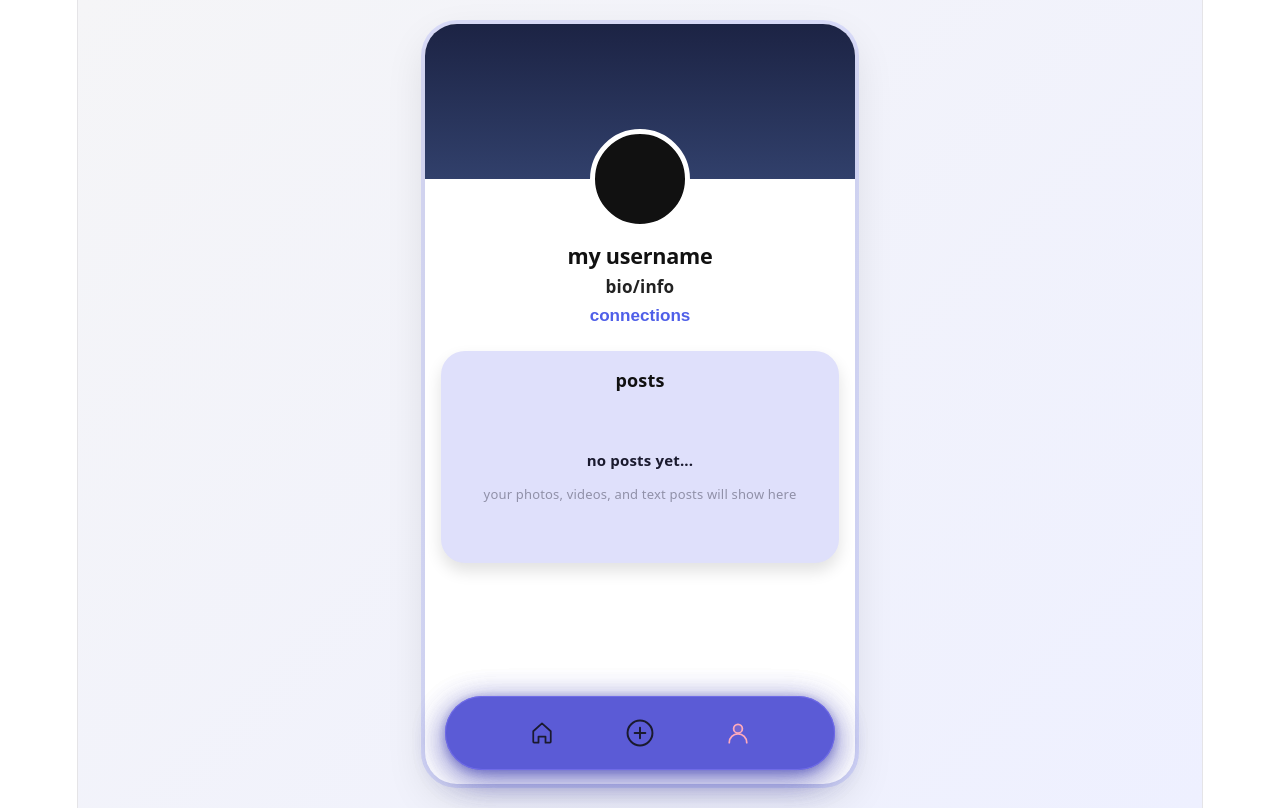
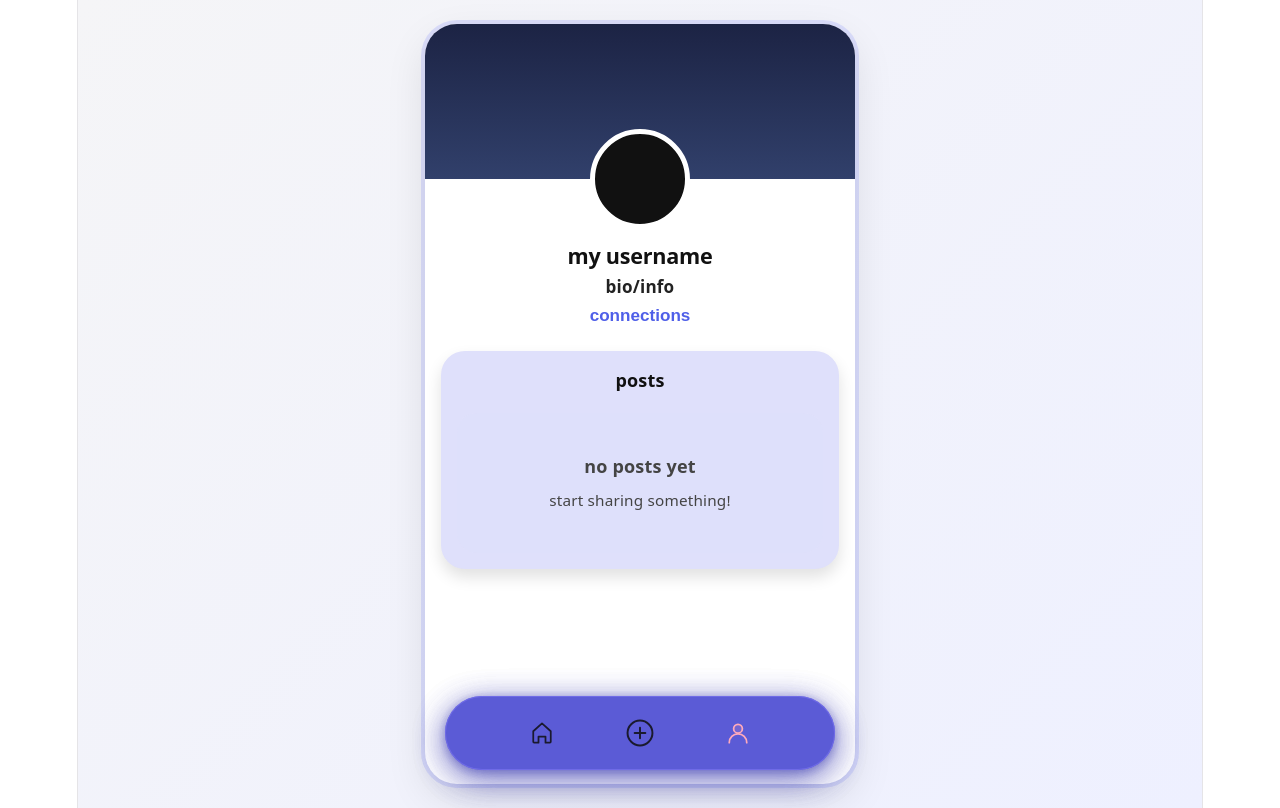
Before and after one commit to Descroll/descroll-frontend, a React (Vite) app: page /profile in a window 1280 px wide. Built offline with nearby package versions, Linux system fonts and the light colour scheme.

Commit message:
simulating load, empty, and error states for profile and search pages

```diff
--- a/src/pages/home/SearchUsers.jsx
+++ b/src/pages/home/SearchUsers.jsx
@@ -1,6 +1,8 @@
-import { useState } from "react";
+import { useState, useEffect } from "react";
 import BottomNav from "../../components/navigation/BottomNav";
 import "../../styles/search.css";
+import "../../App.css";
+import StateBox from '../../components/StateBox';
 
 function SearchUsers() {
     //front-end only, just local data right now for testing
@@ -16,6 +18,12 @@ function SearchUsers() {
 
     //filters the locl list, backend needed
     const filteredUsers = users.filter((user) => user.username.toLowerCase().includes(searchTerm.toLowerCase()));
+
+    //to simulate loading for now
+    const [loading, setLoading] = useState(true);
+    const [error, setError] = useState(false);
+
+    useEffect(() =>{ setTimeout(()=>{try {setLoading(false);} catch {setError(true); setLoading(false);} }, 800);}, []);
 
     return (
         <div className="search-page">
@@ -33,12 +41,16 @@ function SearchUsers() {
                     </div>
 
                     <div className="search-results">
-                        {filteredUsers.length > 0 ? (
+
+                        {loading && ( <StateBox title="loading users..."/>)}
+                        {error && ( <StateBox title="something went wrong" subtitle="try aagain later"/>)}
+                        {!loading && !error && filteredUsers.length === 0 && (<StateBox title="no users found" subtitle="try searching another name"/>)}
+
+                        {!loading && !error && filteredUsers.length > 0 &&
                           filteredUsers.map((user) => (
                             <div className="user-row-card" key={user.id}>
                                 <div className="user-row-top">
                                     <div className="user-left">
-
                                         <div className="search-avatar"></div>
 
                                         <div className="user-text">
@@ -56,13 +68,8 @@ function SearchUsers() {
 
                                 <div className="user-divider"></div>
                             </div>
-                        ))
-                        ) : (
-                        <div className="empty-search-state">
-                            <p>No users found</p>
-                            <span>Try searching another name</span>
-                        </div>
-                        )}
+                        ))}
+
                     </div>
                 </div>
 
--- a/src/pages/profile/Profile.jsx
+++ b/src/pages/profile/Profile.jsx
@@ -1,10 +1,18 @@
 import BottomNav from '../../components/navigation/BottomNav';
 import "../../styles/profile.css";
 import UserGallery from '../../components/post/UserGallery';
+import StateBox from '../../components/StateBox';
+import { useState } from 'react';
+import "../../App.css";
+
 function Profile() {
     const username = "my username";
     const bio = "bio/info";
     const posts = [] //fill this in later with real data
+
+    const [loading, setLoading] = useState(false);
+    const [error, setError] = useState(false);
+
     return (
         <div className="profile-page">
             <div className="profile-card">
@@ -25,7 +33,13 @@ function Profile() {
                     <div className="profile-section">
                         <h3>posts</h3>
                     </div>
-                    <UserGallery posts={posts} /> {/* replace with real posts later */}
+
+                    {loading && (<StateBox title="loading posts..."/>)}
+                    {error && (<StateBox title="error loading posts" subtitle="please try again later"/>)}
+                    {!loading && !error && posts.length === 0 && (<StateBox title="no posts yet" subtitle="start sharing something!"/>)}
+                    {!loading && !error && posts.length > 0 && (<UserGallery posts={posts} />)} {/* replace with real posts later */}
+
+
                 </div>
                 <BottomNav />
             </div>
```
Lines whose indentation alone changed are shown as unchanged.
